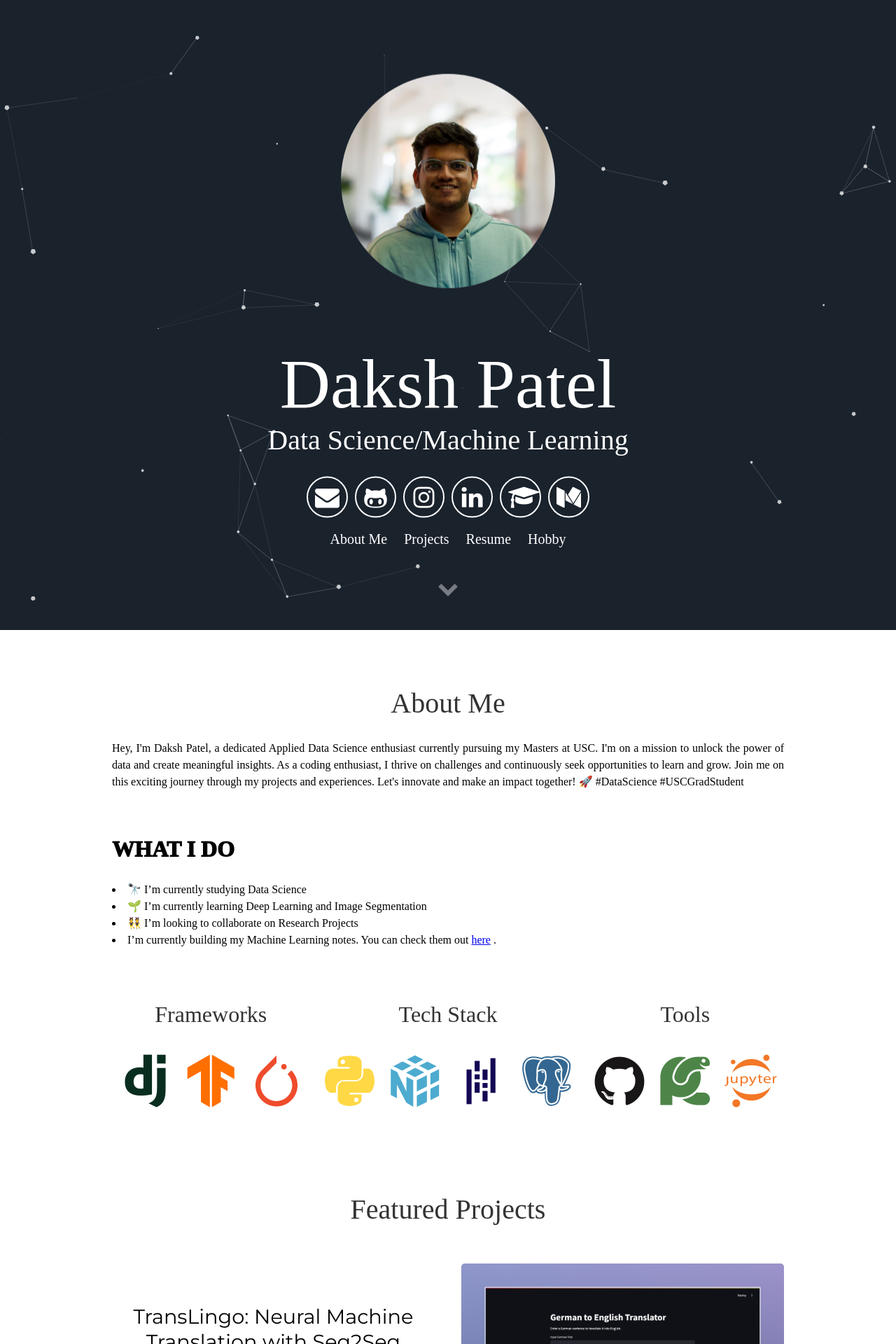
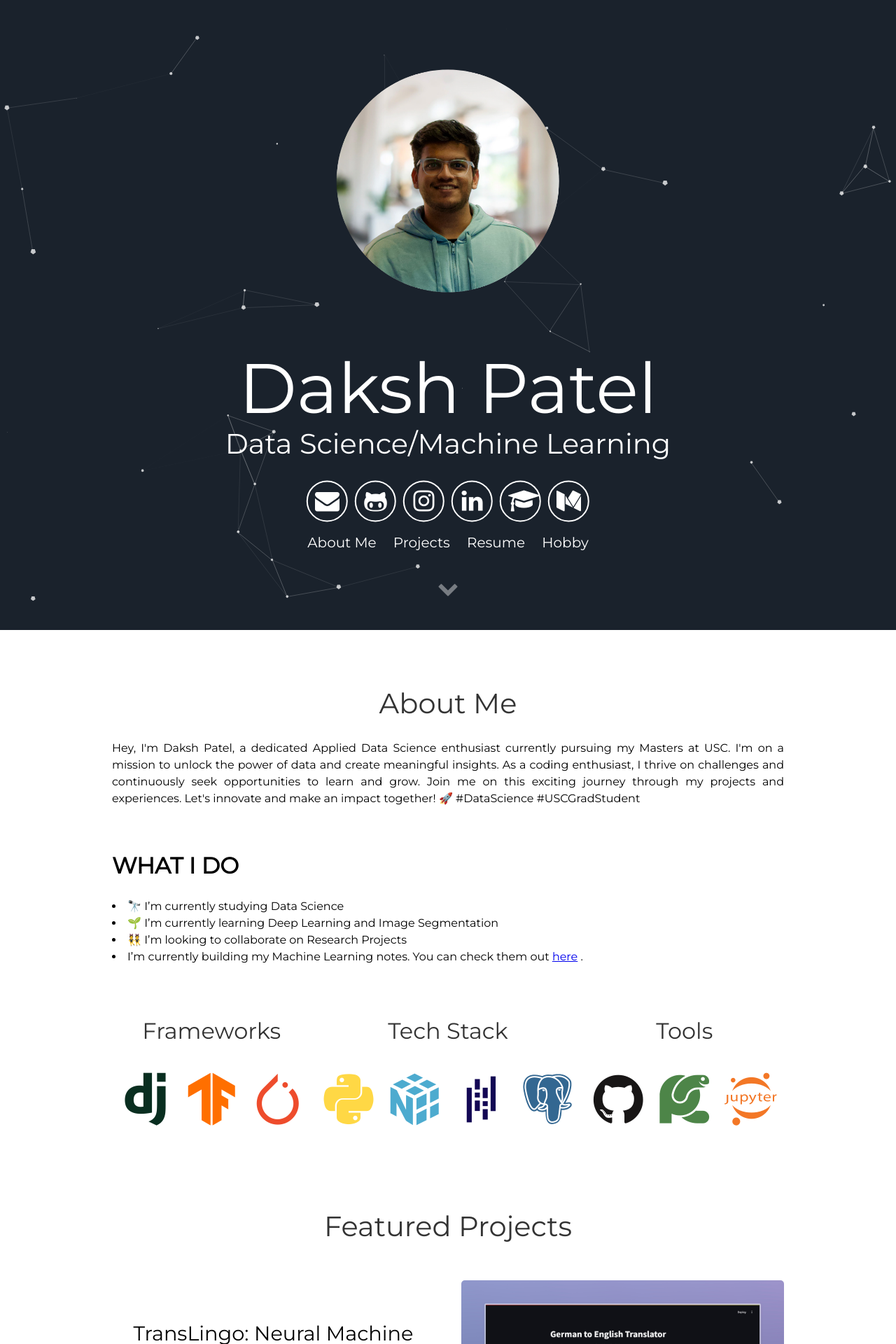
Before and after one commit to helloitsdaksh/portfolio, a Jekyll site: the page built from index.html, in a window 1280 px wide. Shown: the top 1920 px of the page at 70% size. Built offline with Jekyll 4.4.1, drawn with Linux system fonts in a browser that asks for light colours.

```diff
--- a/assets/css/main.css
+++ b/assets/css/main.css
@@ -3654,7 +3654,7 @@ sub,sup{
   --dot: 11px;
   --line: 4px;
   --font-title: 'Montserrat', sans-serif;
-  --font-text: 'Montserrat, sans-serif;
+  --font-text: 'Montserrat', sans-serif;
 }
 
 /* Base */
```
